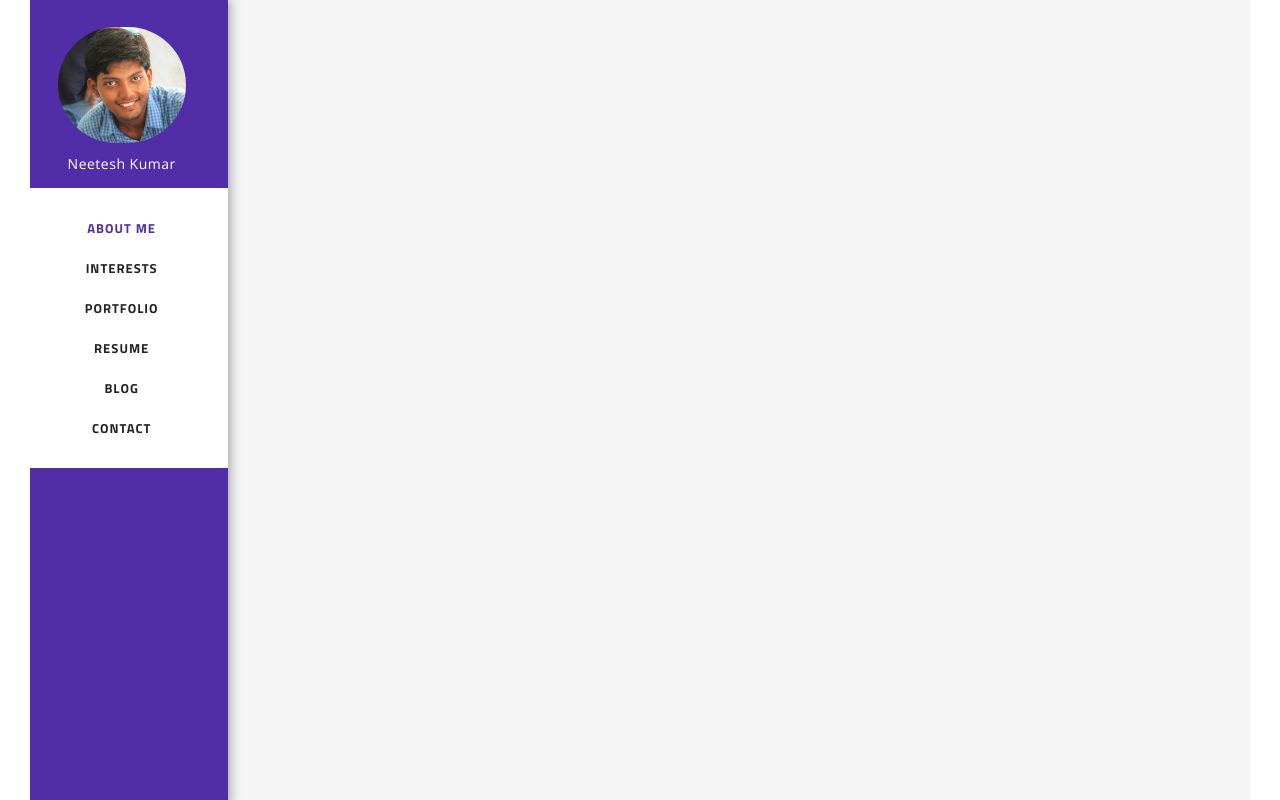
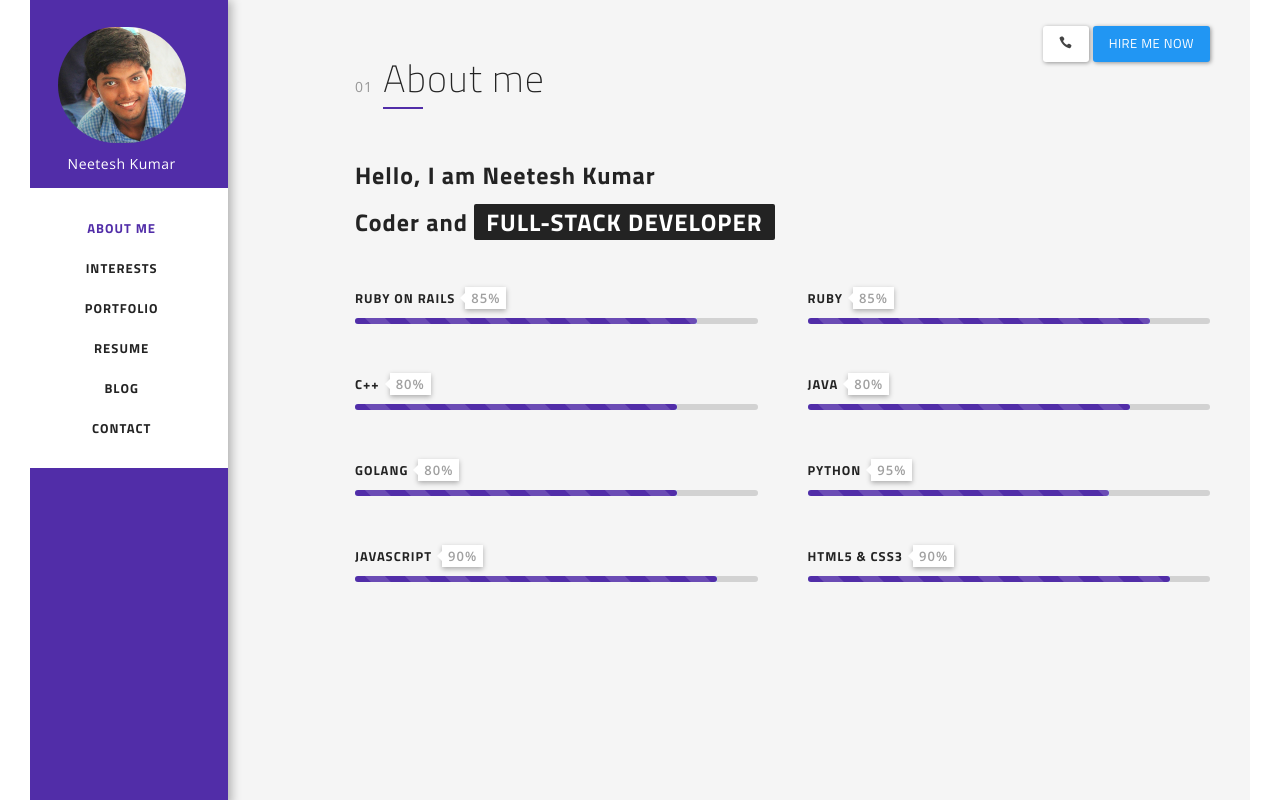
Before and after one commit to kumarneetesh24/kumarneetesh24.github.io, a plain HTML site: page index.html in a window 1280 px wide. Drawn offline with nearby package versions, Linux system fonts and the light colour scheme.

Commit message:
added about section

```diff
--- a/index.html
+++ b/index.html
@@ -96,6 +96,96 @@
         </div><!-- end container -->
         <!-- end Sidebar -->
 
+         <section id="about">
+            <div class="about-background">
+                <div class="container">
+                    <div class="row">
+                        <div class="col-xs-12 col-sm-9 col-sm-offset-3 aboutWrapper">
+                            <!-- Section Title -->
+                            <div class="nav-extra hidden-xs">
+                                <!-- Button Contact Modal -->
+                                <a data-target="#callmeModal" data-toggle="modal" href="#" class="btn btn-default">
+                                    <span aria-hidden="true" class="icon_phone"></span>
+                                </a>
+                                <!-- Button 'Hire me' -->
+                                <a href="#contact" class="btn btn-primary">Hire me now</a>
+                            </div>
+                            <div class="section-title">
+                                <h2><span>01</span>About me</h2>
+                            </div><!-- end Section Title -->
+                            <h1>Hello, I am <strong>Neetesh Kumar</strong> <br>Coder and <span class="bg-color">Full-Stack developer</span></h1>
+                            <p></p>
+
+                            <div class="skills">
+
+                                <div class="skill-outer">
+                                    <h4>Ruby On Rails<span>85%</span></h4>
+                                    <div class="progress progress-striped active">
+                                        <div class="progress-bar" role="progressbar" aria-valuenow="85" aria-valuemin="0" aria-valuemax="100" style="width: 85%;">
+                                        </div>
+                                    </div>
+                                </div>
+
+                                <div class="skill-outer">
+                                    <h4>Ruby<span>85%</span></h4>
+                                    <div class="progress progress-striped active">
+                                        <div class="progress-bar" role="progressbar" aria-valuenow="85" aria-valuemin="0" aria-valuemax="100" style="width: 85%;">
+                                        </div>
+                                    </div>
+                                </div>
+
+                                <div class="skill-outer">
+                                    <h4>C++<span>80%</span></h4>
+                                    <div class="progress progress-striped active">
+                                        <div class="progress-bar" role="progressbar" aria-valuenow="80" aria-valuemin="0" aria-valuemax="100" style="width: 80%;">
+                                        </div>
+                                    </div>
+                                </div>
+
+                                <div class="skill-outer">
+                                    <h4>Java<span>80%</span></h4>
+                                    <div class="progress progress-striped active">
+                                        <div class="progress-bar" role="progressbar" aria-valuenow="80" aria-valuemin="0" aria-valuemax="100" style="width: 80%;">
+                                        </div>
+                                    </div>
+                                </div>
+
+                                <div class="skill-outer">
+                                    <h4>Golang<span>80%</span></h4>
+                                    <div class="progress progress-striped active">
+                                        <div class="progress-bar" role="progressbar" aria-valuenow="80" aria-valuemin="0" aria-valuemax="100" style="width: 80%;">
+                                        </div>
+                                    </div>
+                                </div>
+
+                                <div class="skill-outer">
+                                    <h4>Python<span>95%</span></h4>
+                                    <div class="progress progress-striped active">
+                                        <div class="progress-bar" role="progressbar" aria-valuenow="75" aria-valuemin="0" aria-valuemax="100" style="width: 75%;">
+                                        </div>
+                                    </div>
+                                </div>
+
+                                <div class="skill-outer">
+                                    <h4>JavaScript<span>90%</span></h4>
+                                    <div class="progress progress-striped active">
+                                        <div class="progress-bar" role="progressbar" aria-valuenow="90" aria-valuemin="0" aria-valuemax="100" style="width: 90%;">
+                                        </div>
+                                    </div>
+                                </div>
+                                <div class="skill-outer">
+                                    <h4>HTML5 &amp; CSS3<span>90%</span></h4>
+                                    <div class="progress progress-striped active">
+                                        <div class="progress-bar" role="progressbar" aria-valuenow="90" aria-valuemin="0" aria-valuemax="100" style="width: 90%;">
+                                        </div>
+                                    </div>
+                                </div>
+                            </div>
+                        </div>
+                    </div><!-- end row -->
+                </div><!-- end container -->
+            </div>
+        </section>
 
 
 
```
